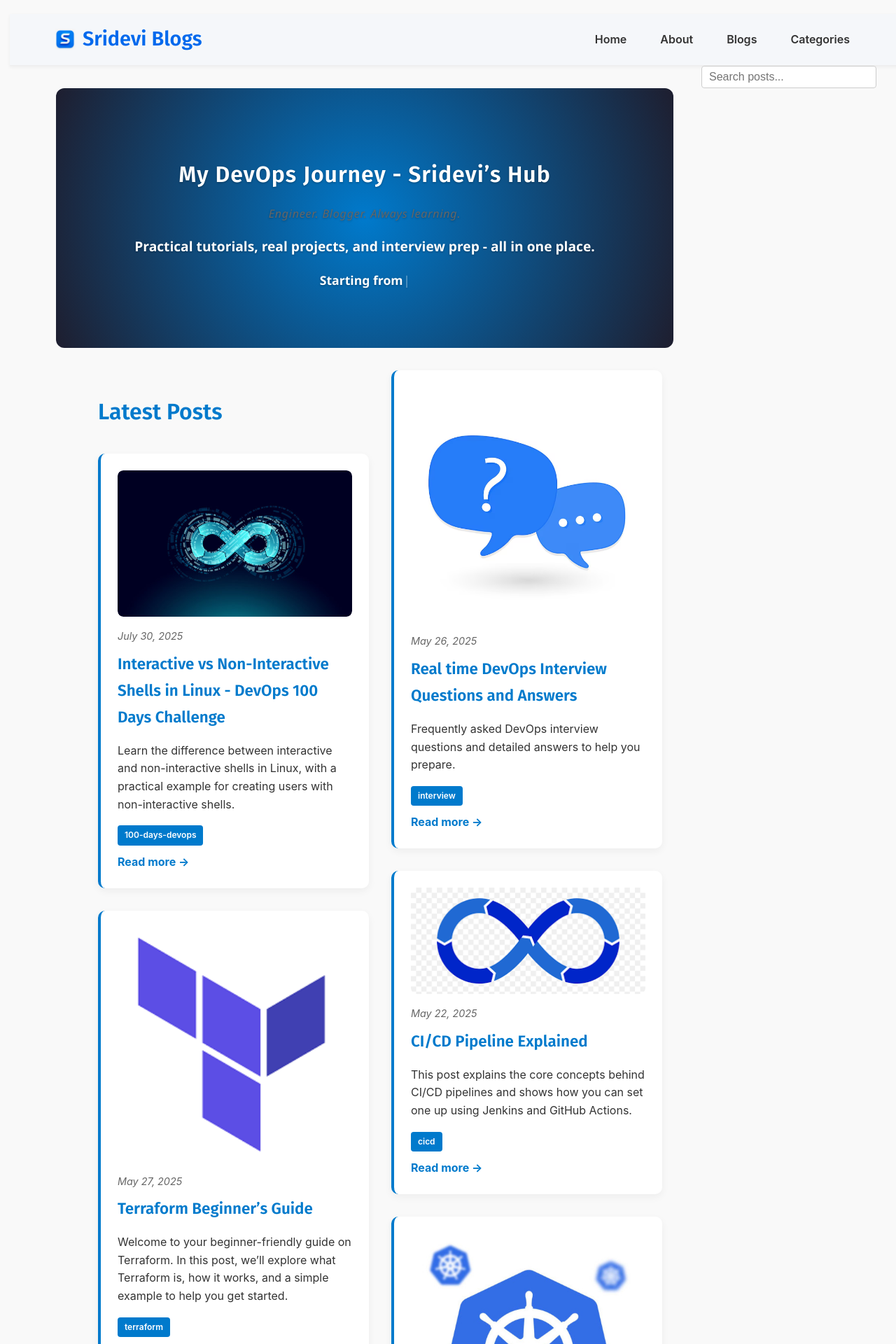
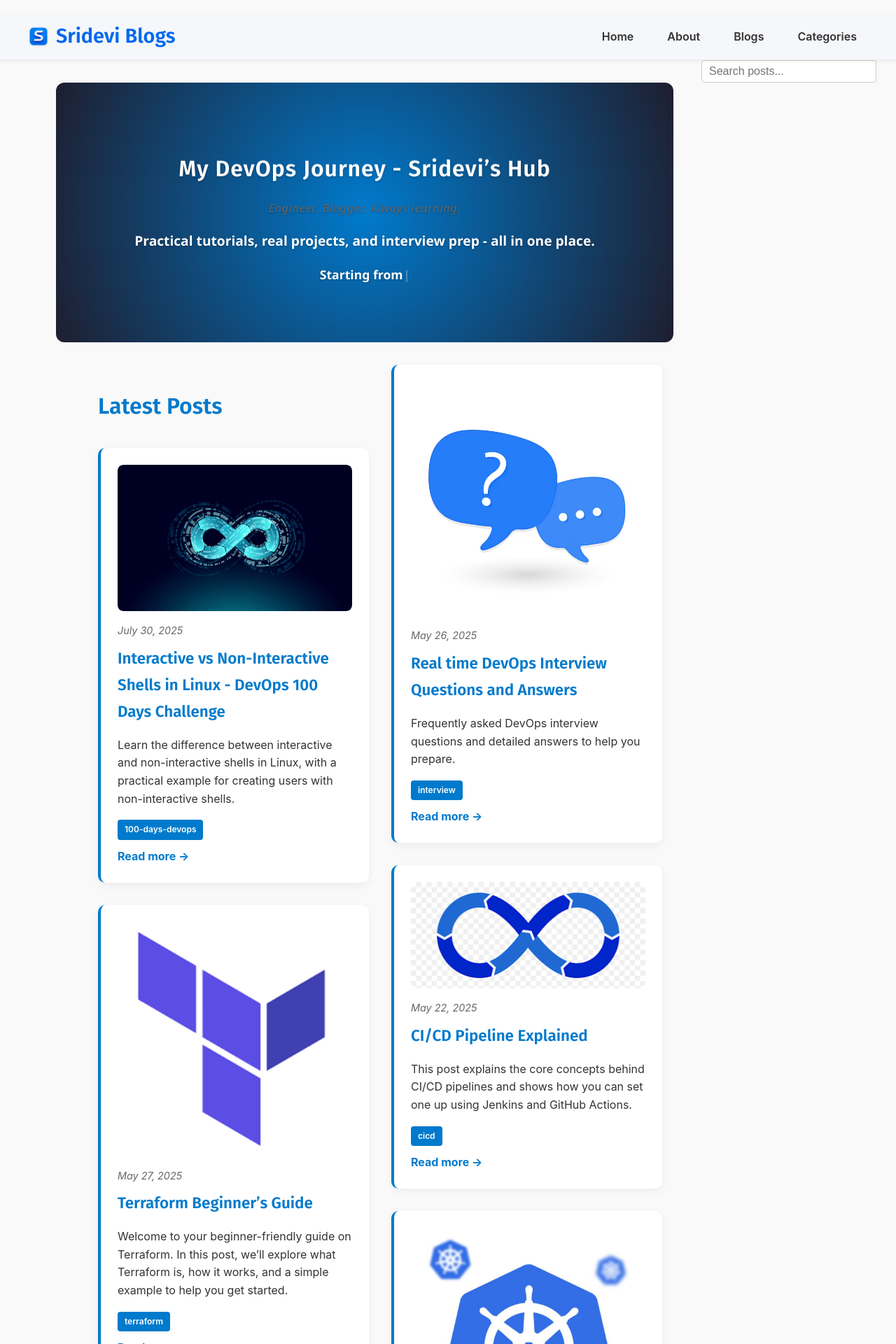
Before and after one commit to srideviblogs/srideviblogs.github.io, a Jekyll site: the page built from index.md, in a window 1280 px wide. Shown: the top 1920 px of the page at 70% size. Built offline with Jekyll 4.4.1, drawn with Linux system fonts in a browser that asks for light colours.

Commit message:
Update custom.css

```diff
--- a/assets/css/custom.css
+++ b/assets/css/custom.css
@@ -59,30 +59,28 @@ a:hover {
 }
 
 header.site-header {
-  width: 100vw; /* full viewport width */
-  margin: 0;
-  padding: 0;
+  position: relative;
+  margin-left: -40px;   /* negative margin equals body's left padding */
+  margin-right: -12px;  /* negative margin equals body's right padding */
+  padding: 0.5rem 24px; /* internal padding */
+  width: calc(100% + 52px); /* 40 + 12 = 52px extra width to cover negative margins */
   background: #f5f7fa;
-  box-shadow: 0 2px 5px rgba(0,0,0,0.05);
+  box-shadow: 0 2px 5px rgba(0, 0, 0, 0.05);
   border-bottom: 1px solid #eee;
   border-radius: 0;
-  position: relative;
-  left: 50%;
-  right: 50%;
-  margin-left: -50vw;
-  margin-right: -50vw;
   box-sizing: border-box;
+  display: flex;
+  justify-content: center;
+  z-index: 1000;
 }
 
-/* Container inside header: equal left-right padding */
 .site-header .container {
   max-width: 1200px;
-  margin: 0 auto;
-  padding: 0.75rem 24px; /* equal padding left/right */
+  width: 100%;
   display: flex;
   justify-content: space-between;
   align-items: center;
-  flex-wrap: wrap;
+  padding: 0;
   box-sizing: border-box;
 }
 
```
